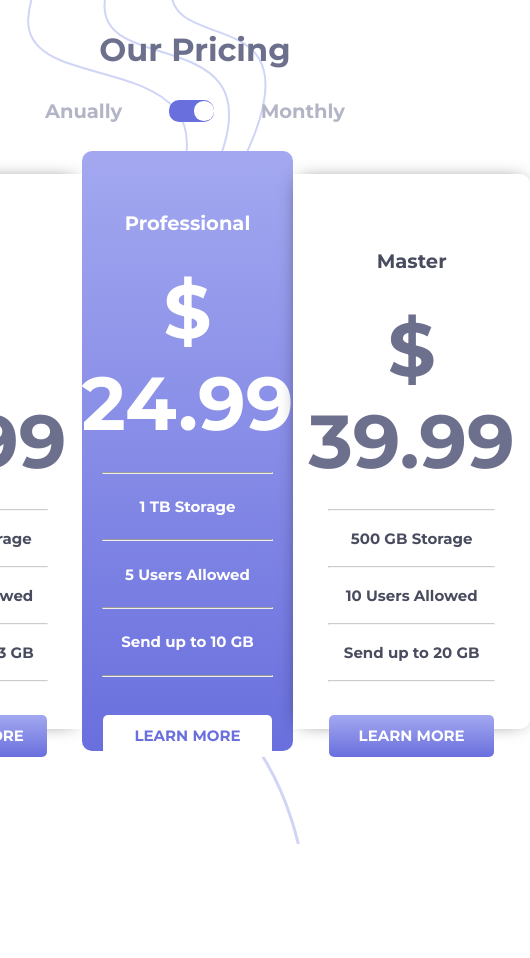
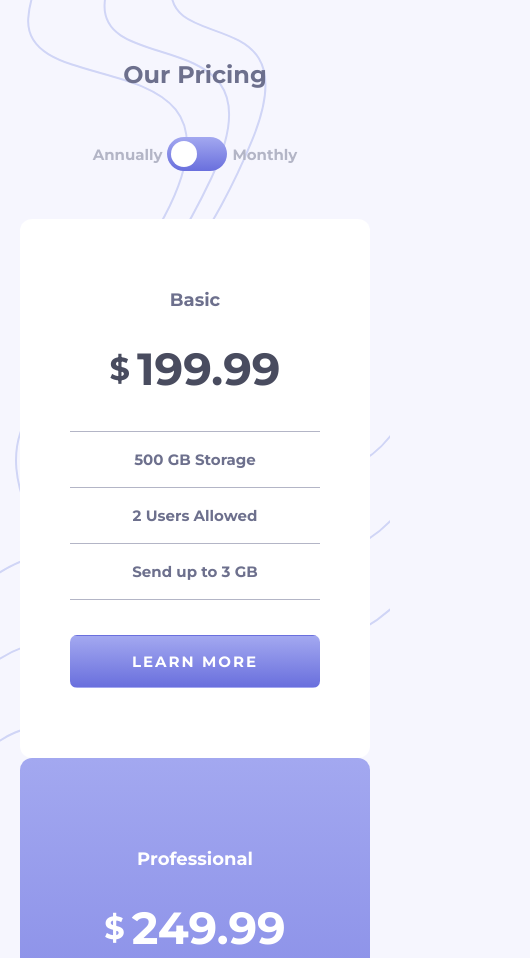
Before and after one commit to MohdMaaz19/Pricing-card-web-view, a plain HTML site: page index.html in a window 390 px wide. Shown: the top 958 px of the page, 530 px wide, since content can reach past the window. Before the commit the page ends 844 px from the top, so only its background shows below. Drawn offline with Linux system fonts and the light colour scheme.

Commit message:
media query added

```diff
--- a/index.html
+++ b/index.html
@@ -1,71 +1,71 @@
 <!DOCTYPE html>
 <html lang="en">
+
 <head>
-    <meta charset="UTF-8">
-    <meta name="viewport" content="width=device-width, initial-scale=1.0">
-    <link rel="preconnect" href="https://fonts.googleapis.com">
-<link rel="preconnect" href="https://fonts.gstatic.com" crossorigin>
-<link href="https://fonts.googleapis.com/css2?family=Montserrat:ital,wght@0,100..900;1,100..900&display=swap" rel="stylesheet">
-    <title>Pricing</title>
-    <link rel="stylesheet" href="style.css">
+  <meta charset="UTF-8" />
+  <meta name="viewport" content="width=device-width, initial-scale=1.0" />
+
+
+  <link rel="icon" type="image/png" sizes="32x32" href="./images/favicon-32x32.png" />
+
+  <title>Pricing component</title>
+
+  <link rel="stylesheet" href="./styles.css">
+  <script src = "./index.js"></script>
+
 </head>
+
 <body>
+
   <div class="container">
-        <h1>Our Pricing</h1>
-    <div class="toggle-section">
-        <h3 class="plan-type">Anually</h3>
-        <div class="toggle-container"><input type="checkbox" >
-            <span class="toggle-btn"></span>
+    <div class="wrapper">
+      <h1 class="title">Our Pricing</h1>
+      <div class="pricing">
+        <p>Annually</p>
+        <Label class="switch">
+          <input type="checkbox" id="toggle">
+          <span class="slider"></span>
+        </Label>
+        <p>Monthly</p>
       </div>
-        <h3 class="plan-type">Monthly</h3>
+      <div class="pricing-main">
+        <div class="pricing-box">
+          <p class="box-title">Basic</p>
+          <p class="price-annually"> &dollar; <span class="price">199.99</span></p>
+          <p class="price-monthly"> &dollar; <span class="price">19.99</span></p>
+          <ul>
+            <li>500 GB Storage</li>
+            <li>2 Users Allowed</li>
+            <li>Send up to 3 GB</li>
+          </ul>
+          <a href="#">LEARN MORE</a>
         </div>
-
-    <div class="card">
-        <div class="card-left">
-            <h3>Basic</h3>
-            <h1 class="price-tag">$ 19.99</h1>
-
+        <div class="pricing-box active">
+          <p class="box-title">Professional</p>
+          <p class="price-annually"> &dollar; <span class="price">249.99</span></p>
+          <p class="price-monthly"> &dollar; <span class="price">24.99</span></p>
           <ul>
-                <hr>
             <li>500 GB Storage</li>
-                <hr>
             <li>2 Users Allowed</li>
-                <hr>
             <li>Send up to 3 GB</li>
-                <hr>
-                <button>LEARN MORE</button>
           </ul>
+          <a href="#">LEARN MORE</a>
         </div>
-        <div class="card-center">
-            <h3>Professional</h3>
-            <h1 class="price-tag">$ 24.99</h1>
-
+        <div class="pricing-box">
+          <p class="box-title">Master</p>
+          <p class="price-annually"> $ <span class="price">399.99</span></p>
+          <p class="price-monthly"> $ <span class="price">39.99</span></p>
           <ul>
-                <hr>
-                <li>1 TB Storage</li>
-                <hr>
-                <li>5 Users Allowed</li>
-                <hr>
-                <li>Send up to 10 GB</li>
-                <hr>
-                <button>LEARN MORE</button>
+            <li>2 TB Storage</li>
+            <li>10 Users Allowed</li>
+            <li>Send up to 20 GB</li>
           </ul>
-        </div>
-        <div class="card-right">
-            <h3>Master</h3>
-            <h1 class="price-tag">$ 39.99</h1>
-            <ul>
-                <hr>
-                <li>500 GB Storage</li>
-                <hr>
-                <li>10 Users Allowed</li>
-                <hr>
-                <li>Send up to 20 GB</li>
-                <hr>
-                <button>LEARN MORE</button>
-            </ul>
+          <a href="#">LEARN MORE</a>
         </div>
       </div>
     </div>
+  </div>
+
 </body>
+
 </html>
--- /dev/null
+++ b/index.js
@@ -0,0 +1,19 @@
+document.addEventListener('DOMContentLoaded', () => {
+    const toggle = document.getElementById('toggle');
+    const priceMonthly = document.querySelectorAll('.price-monthly');
+    const priceAnnually = document.querySelectorAll('.price-annually');
+
+    const togglePrices = () => {
+      if (toggle.checked) {
+        priceMonthly.forEach(price => price.style.display = 'flex');
+        priceAnnually.forEach(price => price.style.display = 'none');
+      } else {
+        priceMonthly.forEach(price => price.style.display = 'none');
+        priceAnnually.forEach(price => price.style.display = 'flex');
+      }
+    };
+
+    togglePrices();
+
+    toggle.addEventListener('change', togglePrices);
+  });
--- a/style.css
+++ /dev/null
@@ -1,163 +0,0 @@
-
-*{
-    padding: 0;
-    margin: 0;
-    font-size: 15px;
-    font-family: "Montserrat", sans-serif;
-    font-optical-sizing: auto;
-    font-weight: 700;
-    font-style: normal;
-}
-
-root {
-    --linear-gradient-primary: hsl(236, 72%, 79%);
-    --linear-gradient-secondary: hsl(237, 63%, 64%);
-    --very-light-grayish-blue: hsl(240, 78%, 98%);
-    --light-grayish-blue: hsl(234, 14%, 74%);
-    --grayish-blue: hsl(233, 13%, 49%);
-    --dark-grayish-blue: hsl(232, 13%, 33%);
-  }
-
-.container{
-    display: flex;
-    flex-direction: column;
-    align-items: center;
-    height: 100vh;
-    width: 100vw;
-    background-image: url(bg-bottom.svg),url(bg-top.svg);
-    background-repeat: no-repeat,no-repeat;
-    background-position:0% 100%, 100% 0%;
-    background-size: 35rem,25rem;
-}
-
-.card{
-    display: flex;
-    align-items: center;
-    justify-content: center;
-    text-align: center;
-    margin-top: 5rem;
-    height: 60%;
-    width: 90%;
-}
-
-.card-left , .card-right{
-    background-color: white;
-    height: 35rem;
-    width:26rem;
-    padding:1rem;
-    color: hsl(232, 13%, 33%);
-    box-shadow: 0 0 19px -8px rgba(0, 0, 0, 0.75);
-}
-.card-left{
-    border-bottom-left-radius: 10px;
-    border-top-left-radius: 10px;
-}
-
-.card-right{
-    border-bottom-right-radius: 10px;
-    border-top-right-radius: 10px;
-}
-
-.card-center{
-    background-color: lightsalmon;
-    height: 40rem;
-    width:30rem;
-    color:white;
-    border-radius: 10px;
-    background: linear-gradient(hsl(236, 72%, 79%),hsl(237, 63%, 64%));
-}
-
-.card-center ul, .card-center h1{
-    color: white;
-}
-
-ul{
-    list-style: none;
-    display: flex;
-    flex-direction: column;
-    align-items: center;
-    justify-content: space-between;
-    height: 50%;
-    color: hsl(232, 13%, 33%);
-}
-
-h3{
-    margin:4rem 0 1rem 0 ;
-    font-size: 1.3rem;
-}
-.price-tag{
-    font-size: 5rem;
-    margin-bottom: 1.5rem;
-}
-
-hr{
-    width: 80%;
-    /* color: hsl(232, 13%, 33%); */
-    opacity: 0.5;
-}
-
-.card-center hr{
-    color: white;
-    opacity: 1;
-}
-
-button{
-    width: 80%;
-    font-weight: 700;
-    padding: 0.75rem 0;
-    border-style: none;
-    border-radius: 5px;
-    margin: 1rem 0;
-    color: hsl(237, 63%, 64%);
-    background-color: white;
-
-}
-
-.card-left button, .card-right button{
-    background: linear-gradient(hsl(236, 72%, 79%),hsl(237, 63%, 64%));
-    color: white;
-}
-
-
-h1{
-    margin: 2rem 0;
-    font-size: xx-large;
-    color: hsl(233, 13%, 49%);
-}
-
-.toggle-section{
-    width: 20rem;
-    display: flex;
-    justify-content: space-between;
-    align-items: center;
-    color:hsl(234, 14%, 74%);
-}
-
-.toggle-container{
-    display: flex;
-    justify-content: flex-end;
-    align-items: flex-end;
-    height: 1.5rem;
-    width: 3rem;
-    background-color:hsl(237, 63%, 64%);
-    border-radius: 10px;
-
-}
-
-.toggle-container input{
-    height: 0;
-    width: 0;
-
-}
-
-.toggle-btn{
-    height: 1.3rem;
-    width: 1.3rem;
-    background-color: white;
-    border-radius: 50%;
-    margin: 0.1rem 0 0.1rem 0 ;
-}
-
-.plan-type{
-    margin: 0;
-}
--- /dev/null
+++ b/styles.css
@@ -0,0 +1,242 @@
+@import url('https://fonts.googleapis.com/css2?family=Montserrat:ital,wght@0,100..900;1,100..900&display=swap');
+
+* {
+    margin: 0px;
+    padding: 0px;
+    box-sizing: border-box;
+}
+
+body {
+    font-family: 'Montserrat';
+    font-size: 15px;
+    font-weight: 700;
+    height: 100vh;
+    background-color: hsl(240, 78%, 98%);
+    background-image: url('./images/bg-top.svg'), url('./images/bg-bottom.svg');
+    background-repeat: no-repeat;
+    background-position: right top, left bottom;
+}
+
+.container {
+    width: auto;
+    margin: 0 auto;
+}
+
+.wrapper {
+    text-align: center;
+    padding: 60px 20px;
+}
+
+.title {
+    font-size: 32px;
+    color: hsl(233, 13%, 49%);
+
+}
+
+.switch input {
+    display: none;
+}
+
+.switch {
+    display: inline-block;
+    width: 60px;
+    height: 34px;
+    position: relative;
+    cursor: pointer;
+}
+
+.slider {
+    position: absolute;
+    background: linear-gradient(180deg,
+            hsl(236, 72%, 79%),
+            hsl(237, 63%, 64%));
+    top: 0;
+    left: 0;
+    right: 0;
+    bottom: 0;
+    border-radius: 35px;
+}
+
+.slider:hover {
+    background: hsl(234, 14%, 74%)
+}
+.slider::before {
+    position: absolute;
+    content: "";
+    height: 26px;
+    width: 26px;
+    left: 4px;
+    bottom: 4px;
+    border-radius: 50%;
+    background-color: white;
+    transition: .4s;
+}
+
+input:checked+.slider::before {
+    transform: translateX(26px);
+}
+
+.pricing {
+    color: hsl(234, 14%, 74%);
+    display: flex;
+    justify-content: center;
+    align-items: center;
+    padding: 48px 0;
+}
+
+.pricing-main {
+    display: flex;
+    justify-content: center;
+    align-items: center;
+    flex-wrap: wrap;
+}
+
+.pricing-box {
+    background-color: #fff;
+    padding: 50px 40px;
+    border-radius: 12px;
+    align-self: center;
+    width: 450px;
+}
+
+.box-title {
+    color: hsl(233, 13%, 49%);
+    font-size: 18px;
+    margin-bottom: 30px;
+}
+
+.price-monthly,
+.price-annually {
+    display: flex;
+    align-items: center;
+    justify-content: center;
+    font-size: 32px;
+    color: hsl(232, 13%, 33%);
+}
+
+.price-monthly {
+    display: none;
+}
+
+.price {
+    font-size: 65px;
+    padding-left: 7px;
+}
+
+ul {
+    list-style: none;
+    padding: 35px 0px;
+}
+
+ul li {
+    color: hsl(233, 13%, 49%);
+    border-bottom: 1px solid hsl(234, 14%, 74%);
+    padding: 18px 0;
+}
+
+ul li:first-child {
+    border-top: 1px solid hsl(234, 14%, 74%);
+}
+
+a {
+    border: none;
+    background: linear-gradient(180deg,
+            hsl(236, 72%, 79%),
+            hsl(237, 63%, 64%));
+    display: block;
+    width: 100%;
+    padding: 16px 0;
+    border-radius: 7px;
+    color: white;
+    letter-spacing: 2px;
+    text-decoration: none;
+    border: 1px solid transparent;
+}
+
+a:hover {
+    color: hsl(232, 13%, 33%);
+    background: transparent;
+    border-color: hsl(232, 13%, 33%)
+}
+
+
+.pricing-box.active {
+    background: linear-gradient(180deg,
+            hsl(236, 72%, 79%),
+            hsl(237, 63%, 64%));
+    padding: 80px 40px;
+}
+
+.pricing-box.active p {
+    color: #FFF;
+}
+
+.pricing-box.active ul li {
+    color: #FFF;
+}
+
+.pricing-box.active a {
+    background: #FFF;
+    color: hsl(237, 63%, 64%);
+}
+
+.pricing-box.active a:hover {
+    color: #FFF;
+    border-color: #FFF;
+    background: transparent;
+}
+
+.pricing p{
+    margin: 0 5px;
+}
+
+
+@media (max-width: 768px) {
+    .pricing-main {
+        flex-direction: column;
+        align-items: center;
+    }
+
+    .price {
+        font-size: 45px;
+    }
+
+    .pricing-box {
+        width: auto;
+        padding: 40px 20px;
+    }
+
+    .pricing-box.active {
+        transform: scaleX(1);
+        padding: 50px 30px;
+    }
+
+    .title {
+        font-size: 24px;
+    }
+}
+
+@media (max-width: 1440px) {
+    .pricing-main {
+        align-items: center;
+        flex-wrap: nowrap;
+    }
+
+    .price {
+        font-size: 45px;
+    }
+
+    .pricing-box.active {
+        transform: scaleX(1);
+        padding: 90px 50px;
+    }
+
+    .pricing-box {
+        width: 100%;
+        padding: 70px 50px;
+    }
+
+    .title {
+        font-size: 24px;
+    }
+}
```
Also changed, not shown: images/bg-bottom.svg (renamed from bg-bottom.svg), images/bg-top.svg (renamed from bg-top.svg). Lines whose indentation alone changed are shown as unchanged.
